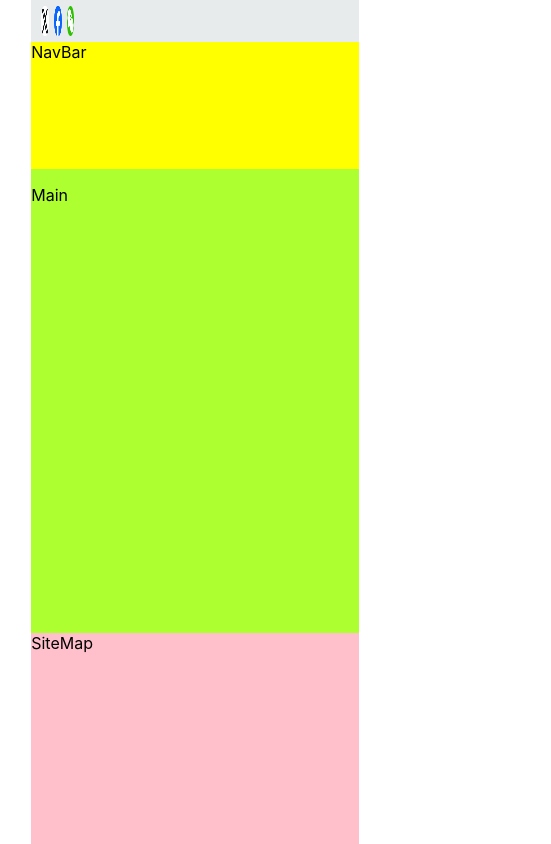
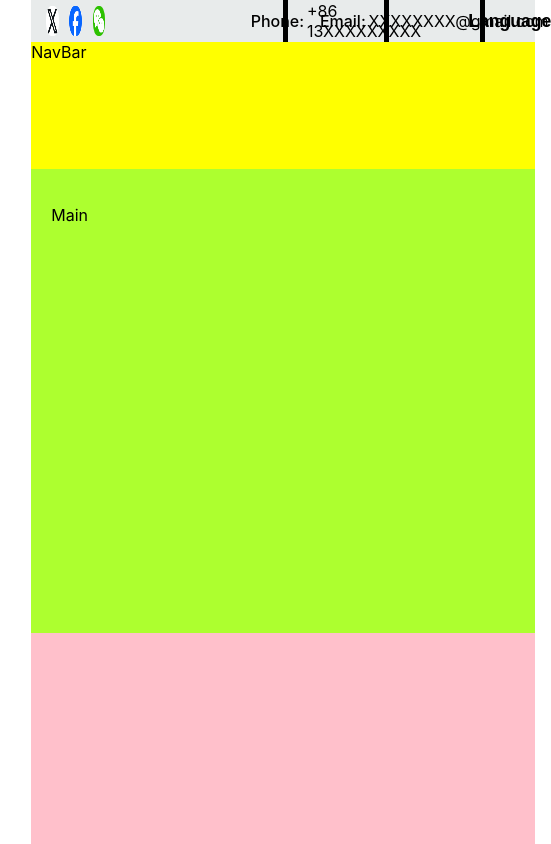
Before and after one commit to Jienishao/KSE_web, a React (Create React App) app in the folder kse-app/: page / in a window 390 px wide. Shown: the whole page, 551 px wide, since content can reach past the window. Built offline with nearby package versions, Linux system fonts and the light colour scheme.

Commit message:
Version 1.0.0 contact(Email, phone, language button)

```diff
--- a/kse-app/src/components/SiteMap.js
+++ b/kse-app/src/components/SiteMap.js
@@ -2,7 +2,10 @@ import React from "react";
 
 const SiteMap = () => {
     return (
-        <div>SiteMap</div>
+        <div>
+
+        </div>
+
     )
 }
 
--- a/kse-app/src/components/ToolBar.js
+++ b/kse-app/src/components/ToolBar.js
@@ -1,15 +1,106 @@
-import React from "react";
+import React, { useState, useRef, useEffect } from "react";
 import logoX from "../image/X_logo.jpg"
 import logoFB from "../image/facebook_logo.png"
 import logoW from "../image/wechat_logo.png"
 
 const ToolBar = () => {
+
+        const [isPopupOpen, setPopupOpen] = useState(false);
+        const [buttonClicked, setButtonClicked] = useState(false);
+        const popupRef = useRef(null);
+
+        const openPopup = (event) => {
+          event.stopPropagation();
+          setPopupOpen(true);
+          setButtonClicked(true);
+        };
+
+        const closePopup = () => {
+          setPopupOpen(false);
+          setButtonClicked(false);
+        };
+
+        const handleClickOutside = (event) => {
+          if (popupRef.current && !popupRef.current.contains(event.target)) {
+            closePopup();
+          }
+        };
+
+        useEffect(() => {
+          document.addEventListener("click", handleClickOutside);
+          return () => {
+            document.removeEventListener("click", handleClickOutside);
+          };
+        }, []);
+
+        const handelCopy = (text) => {
+            // create textarea 元素
+            const textarea = document.createElement("textarea");
+            textarea.value = text;
+
+            // 将 textarea 元素添加到页面
+            document.body.appendChild(textarea);
+
+            // 选中 textarea 中的文本
+            textarea.select();
+            textarea.setSelectionRange(0, 99999); // 兼容移动端
+
+            // 将选中的文本复制到剪贴板
+            document.execCommand("copy");
+
+            // 移除临时的 textarea 元素
+            document.body.removeChild(textarea);
+          };
+
     return (
+        <>
         <div className="media_icon">
             <img src={logoX} alt="X logo" className="logo"></img>
             <img src={logoFB} alt="Face book logo" className="logo"></img>
             <img src={logoW} alt="wechat logo" className="logo"></img>
         </div>
+
+        <div></div>
+
+        <div className="phone_box" title="Click to copy" onClick={() => handelCopy("+86 13XXXXXXXXX")}>
+            <div className="p1">
+            Phone:
+            </div>
+            <div className="p2">
+            +86 13XXXXXXXXX
+            </div>
+        </div>
+        <div className="email_box" title="Click to copy" onClick={() => handelCopy("XXXXXXXX@gmail.com")}>
+        <div className="p1">
+            Email:
+            </div>
+            <div className="p2">
+            XXXXXXXX@gmail.com
+            </div>
+        </div>
+
+        <div className={`language_button ${buttonClicked ? "clicked" : ""}`}>
+            <button className="language" onClick={openPopup}>Language</button>
+
+            {isPopupOpen && (
+                <div className="popup" ref={popupRef}>
+                    <span className="close" onClick={closePopup}></span>
+                    <div className="language_box">
+                        <p>CHINESE</p>
+                    </div>
+                    <div className="language_box">
+                        <p>ENGLISH</p>
+                    </div>
+                    <div className="language_box">
+                        <p>GERMAN</p>
+                    </div>
+                    <div className="language_box">
+                        <p>FRENCH</p>
+                    </div>
+                </div>
+            )}
+        </div>
+        </>
     )
 }
 
--- a/kse-app/src/css/Layout.css
+++ b/kse-app/src/css/Layout.css
@@ -11,6 +11,18 @@
         'left-margin sitemap right-margin';
 }
 
+.content {
+    grid-area: content;
+    background: greenyellow;
+    overflow-y: auto;
+    padding: 20px;
+  }
+
+  /* 添加媒体查询，当屏幕宽度小于某个阈值时，限制内容的高度
+  @media (max-width: 768px) {
+    .content {
+      max-height: 60vh; /* 设置较小的最大高度 }}*/
+
 .left-margin {
     grid-area: left-margin;
 }
@@ -21,25 +33,24 @@
 
 .toolbar {
     grid-area: toolbar;
+    display: grid;
+    grid-template-columns: 30% 20% 20% 20% 10%;
     background-color: rgb(232, 235, 235);
 }
 
 .media_icon {
-    width: 30%; /* logo area zone */
-    height: 100%;
     display: flex;/*  */
     align-items: center; /* logo position at centre of the toolbar */
-    margin-left: 3%;
+    margin-left: 10%;
     position: relative; /* relative to add shadow */
 }
 
 .logo {
     height: 70%;
-    width: 8%;
-    margin-right: 5%;
+    width: 9%;
+    margin-right: 8%;
     border-radius: 43%;
     transition: transform 0.3s ease-in-out, box-shadow 0.3s ease-in-out;
-
     box-shadow: 0 0 0 rgba(0, 0, 0, 0); /* initial logo */
 }
 
@@ -48,7 +59,104 @@
     box-shadow: 0 5px 15px rgba(065, 113, 236, 0.8); /* add shadow */
 }
 
+.language_button {
+    display: flex;/*  */
+    align-items: center; /* logo position at centre of the toolbar */
+    justify-content: center;
+    position: relative; /* relative to add shadow */
+}
 
+.language {
+    display: flex;
+    font-weight: 700;
+    font-size: 1.1rem;
+    align-items: center;
+    justify-content: center;
+    color: Black;
+    background-color: transparent;
+    border: transparent;
+    border-radius: 30px;
+    width: 80%;
+    height: 70%;
+    transition: background-color 0.1s ease;
+}
+
+.language:hover {
+    background-color: rgba(065, 113, 236, 0.8);
+}
+
+.language_button.clicked button {
+    box-shadow: 0 8px 16px rgba(065, 113, 236, 0.8);
+    background-color: rgb(255, 255, 255); /* set button colour */
+    z-index: 999;
+  }
+
+.popup{
+    top: 5%;
+    height: 30%;
+    width: 10%;
+    position: fixed;
+    border-radius: 5px;
+    background-color: #fff;
+    border: 1px solid #ccc;
+    box-shadow: 0 4px 8px rgba(0, 0, 0, 0.1);
+    z-index: 1000; /* at top layer */
+}
+
+.language_box {
+    display: flex;
+    font-weight: 700;
+    font-size: 1.5rem;
+    align-items: center;
+    justify-content: center;
+    color: Black;
+    width: 100%;
+    height: 25%;
+}
+
+.language_box:hover {
+    color: white;
+    background-color: rgba(065, 113, 236, 0.8);
+}
+
+.phone_box {
+    display: flex;
+    align-items: center;
+    justify-content: center;
+    color: #000;
+    border-left: 5px solid #000;
+}
+
+.p1 {
+    font-weight: 500;
+    font-size: 1rem;
+}
+
+.p2 {
+    margin-left: 3%;
+    font-weight: 400;
+    font-size: 1rem;
+}
+
+.email_box {
+    display: flex;
+    align-items: center;
+    justify-content: center;
+    color: #000;
+    border-left: 5px solid #000;
+    border-right: 5px solid #000;
+}
+
+.e1 {
+    font-weight: 500;
+    font-size: 1rem;
+}
+
+.e2 {
+    margin-left: 3%;
+    font-weight: 400;
+    font-size: 1rem;
+}
 
 .navbar {
     grid-area: navbar;
```
